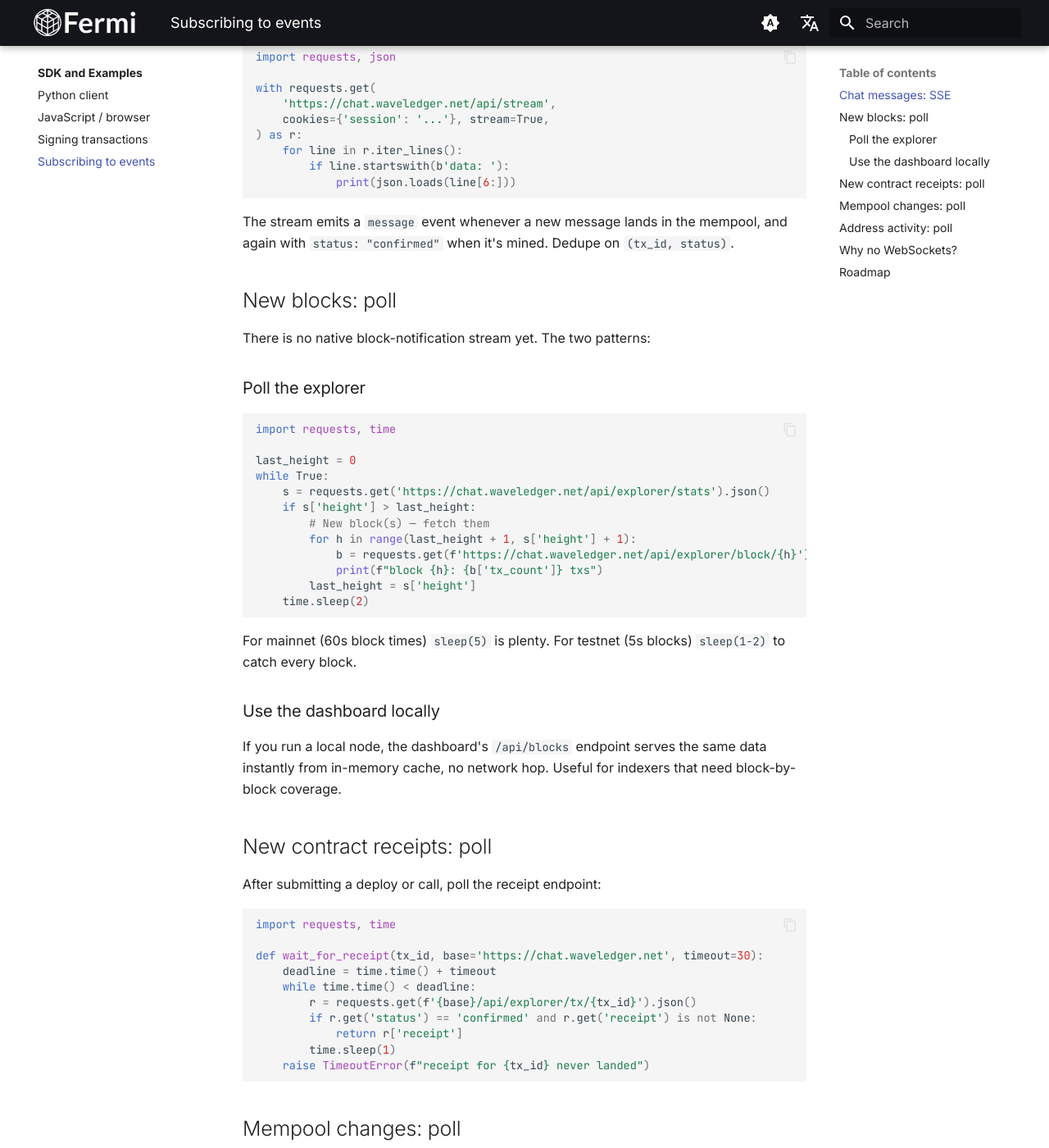
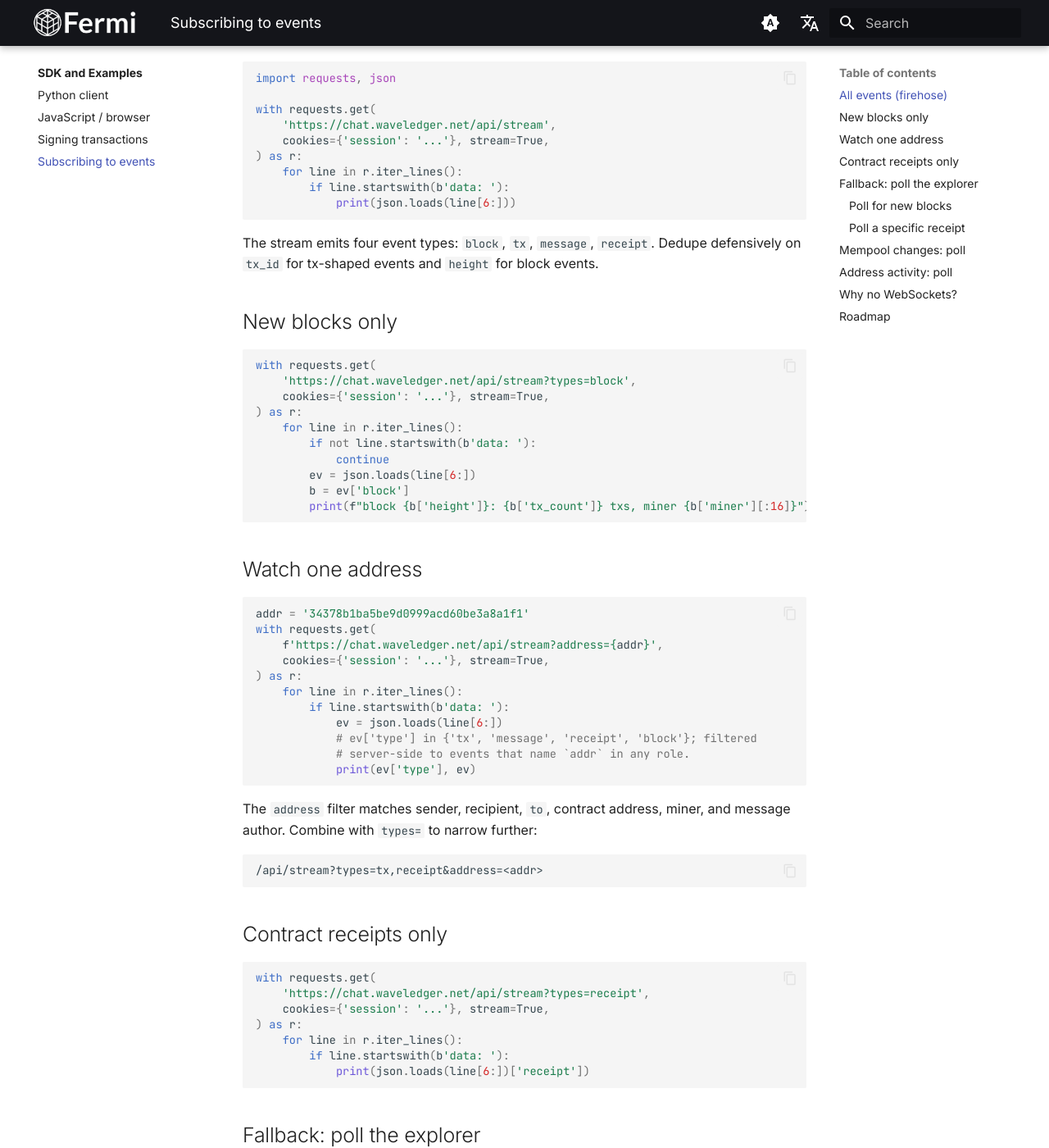
Before and after one commit to DosseyRichards/FERMI-Documentation, an MkDocs documentation site: the page built from docs/sdk/events.md, in a window 1280 px wide and 1400 px high, scrolled down 418 px. Shown: the whole window at 82% size. Built offline with MkDocs 1.6.1 and Material for MkDocs 9.7.7, drawn with Linux system fonts in a browser that asks for light colours; comment, search, counter and statistics services are not loaded; some of the changed text lies outside the part shown.

Commit message:
docs: SSE block/tx/receipt + filter docs; unblock; admin persistence

````diff
--- a/docs/sdk/events.md
+++ b/docs/sdk/events.md
@@ -1,11 +1,13 @@
 # Subscribing to events
 
-WaveLedger exposes one push stream — the chat dApp's SSE feed for new
-messages — and everything else is polling.
-
-## Chat messages: SSE
+WaveLedger exposes a single SSE stream that pushes **every** chain-side
+state change — new blocks, every confirmed transaction, chat messages,
+and contract receipts. Server-side filtering by event type and address
+keeps client code small.
 
 See [Server-Sent Events](../api/sse.md) for the full endpoint spec.
+
+## All events (firehose)
 
 ```python
 import requests, json
@@ -19,15 +21,67 @@ with requests.get(
             print(json.loads(line[6:]))
 ```
 
-The stream emits a `message` event whenever a new message lands in the
-mempool, and again with `status: "confirmed"` when it's mined. Dedupe
-on `(tx_id, status)`.
+The stream emits four event types: `block`, `tx`, `message`, `receipt`.
+Dedupe defensively on `tx_id` for tx-shaped events and `height` for
+block events.
 
-## New blocks: poll
+## New blocks only
 
-There is no native block-notification stream yet. The two patterns:
+```python
+with requests.get(
+    'https://chat.waveledger.net/api/stream?types=block',
+    cookies={'session': '...'}, stream=True,
+) as r:
+    for line in r.iter_lines():
+        if not line.startswith(b'data: '):
+            continue
+        ev = json.loads(line[6:])
+        b = ev['block']
+        print(f"block {b['height']}: {b['tx_count']} txs, miner {b['miner'][:16]}")
+```
 
-### Poll the explorer
+## Watch one address
+
+```python
+addr = '34378b1ba5be9d0999acd60be3a8a1f1'
+with requests.get(
+    f'https://chat.waveledger.net/api/stream?address={addr}',
+    cookies={'session': '...'}, stream=True,
+) as r:
+    for line in r.iter_lines():
+        if line.startswith(b'data: '):
+            ev = json.loads(line[6:])
+            # ev['type'] in {'tx', 'message', 'receipt', 'block'}; filtered
+            # server-side to events that name `addr` in any role.
+            print(ev['type'], ev)
+```
+
+The `address` filter matches sender, recipient, `to`, contract address,
+miner, and message author. Combine with `types=` to narrow further:
+
+```text
+/api/stream?types=tx,receipt&address=<addr>
+```
+
+## Contract receipts only
+
+```python
+with requests.get(
+    'https://chat.waveledger.net/api/stream?types=receipt',
+    cookies={'session': '...'}, stream=True,
+) as r:
+    for line in r.iter_lines():
+        if line.startswith(b'data: '):
+            print(json.loads(line[6:])['receipt'])
+```
+
+## Fallback: poll the explorer
+
+The SSE stream is the recommended path. The polling examples below
+remain accurate for clients that can't open long-lived connections
+(e.g. some serverless platforms).
+
+### Poll for new blocks
 
 ```python
 import requests, time
@@ -36,7 +90,6 @@ last_height = 0
 while True:
     s = requests.get('https://chat.waveledger.net/api/explorer/stats').json()
     if s['height'] > last_height:
-        # New block(s) — fetch them
         for h in range(last_height + 1, s['height'] + 1):
             b = requests.get(f'https://chat.waveledger.net/api/explorer/block/{h}').json()
             print(f"block {h}: {b['tx_count']} txs")
@@ -47,13 +100,7 @@ while True:
 For mainnet (60s block times) `sleep(5)` is plenty. For testnet (5s
 blocks) `sleep(1-2)` to catch every block.
 
-### Use the dashboard locally
-
-If you run a local node, the dashboard's `/api/blocks` endpoint serves
-the same data instantly from in-memory cache, no network hop. Useful
-for indexers that need block-by-block coverage.
-
-## New contract receipts: poll
+### Poll a specific receipt
 
 After submitting a deploy or call, poll the receipt endpoint:
 
@@ -105,8 +152,10 @@ warrant WebSockets. There's no roadmap item to add them yet.
 
 | Feature | Status |
 |---|---|
-| `block-mined` SSE event | Planned — straightforward extension of the existing pumper |
-| `tx-confirmed` SSE event | Planned — same |
-| Per-address SSE filter | Planned — server-side filter |
+| `block` SSE event | Shipped |
+| `tx` SSE event | Shipped |
+| `receipt` SSE event | Shipped |
+| Per-address SSE filter | Shipped |
+| Per-type SSE filter | Shipped |
 | `eth_subscribe`-style WS | Not planned |
 | Webhook (HTTP POST on event) | Considering |
````
Also changed, not shown: TODO.md (+9 -2 lines), docs/api/admin.md (+38 -12 lines), docs/api/sse.md (+100 -12 lines).
